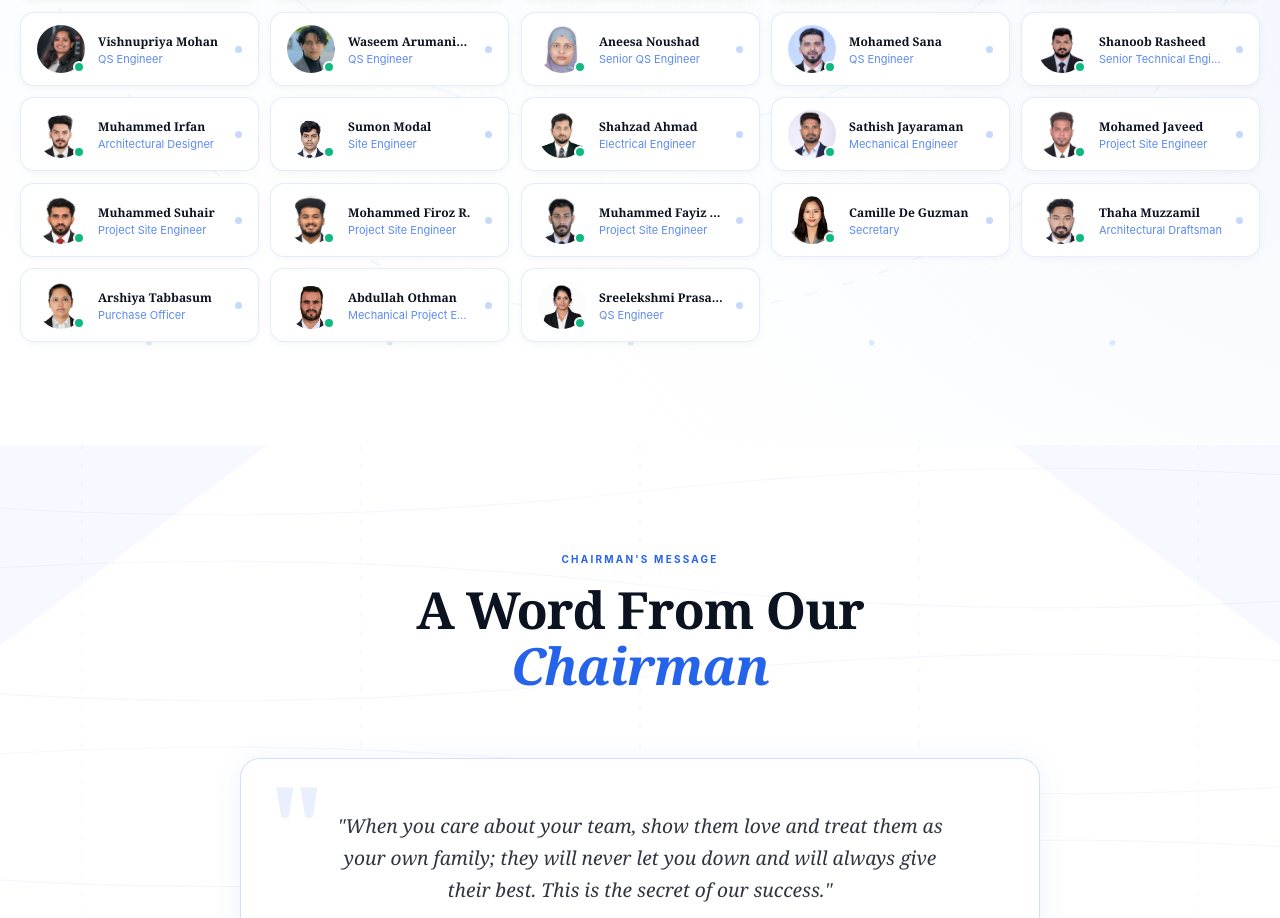
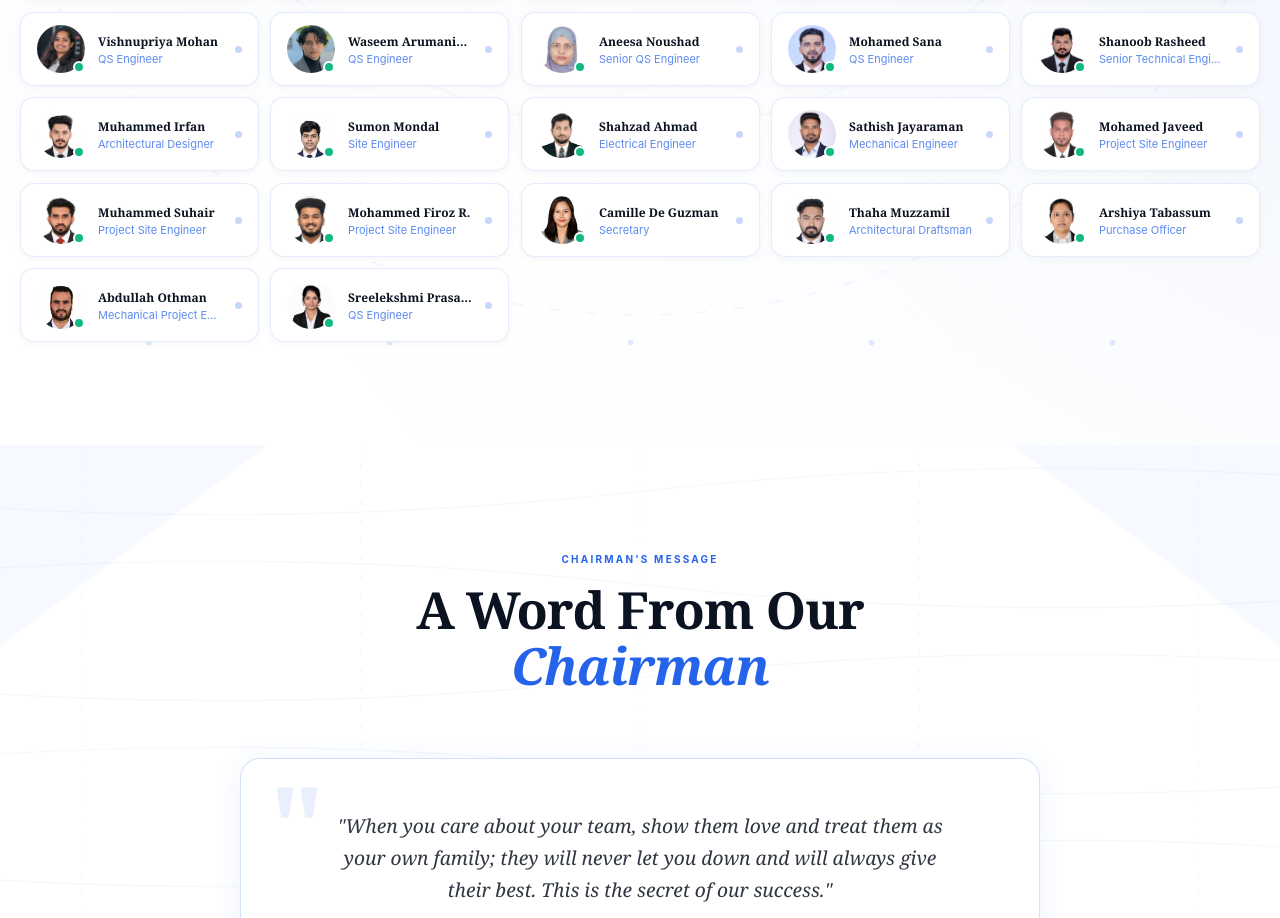
Before and after one commit to Francis221/alaghagroup, a React (Vite) app in the folder AlAghaGroup/: page / in a window 1280 px wide. Shown: the part 8576-9494 px from the top of the page. Built offline with nearby package versions, Linux system fonts and the light colour scheme.

Commit message:
chore: save working state before restructuring

```diff
--- a/AlAghaGroup/src/App.jsx
+++ b/AlAghaGroup/src/App.jsx
@@ -1976,16 +1976,15 @@ const ENGINEERS = [
   { name: "Mohamed Sana", role: "QS Engineer", dept: "Quantity Surveying", photo: qsPhoto5 },
   { name: "Shanoob Rasheed", role: "Senior Technical Engineer", dept: "Engineering", photo: technicalEngineerPhoto },
   { name: "Muhammed Irfan", role: "Architectural Designer", dept: "Design", photo: architectureDesignerPhoto },
-  { name: "Sumon Modal", role: "Site Engineer", dept: "MEP", photo: mepPhoto },
+  { name: "Sumon Mondal", role: "Site Engineer", dept: "MEP", photo: mepPhoto },
   { name: "Shahzad Ahmad", role: "Electrical Engineer", dept: "MEP", photo: electricalEngineerPhoto },
   { name: "Sathish Jayaraman", role: "Mechanical Engineer", dept: "MEP", photo: mechanicalEngineerPhoto },
   { name: "Mohamed Javeed", role: "Project Site Engineer", dept: "Operations", photo: siteEngineerPhoto1 },
   { name: "Muhammed Suhair", role: "Project Site Engineer", dept: "Operations", photo: siteEngineerPhoto2 },
   { name: "Mohammed Firoz R.", role: "Project Site Engineer", dept: "Operations", photo: siteEngineerPhoto3 },
-  { name: "Muhammed Fayiz N.P", role: "Project Site Engineer", dept: "Operations", photo: siteEngineerPhoto4 },
   { name: "Camille De Guzman", role: "Secretary", dept: "Operations", photo: secretaryPhoto },
   { name: "Thaha Muzzamil", role: "Architectural Draftsman", dept: "Operations", photo: architecturalDraftsman },
-  { name: "Arshiya Tabbasum", role: "Purchase Officer", dept: "Operations", photo: PurchaseOfficer },
+  { name: "Arshiya Tabassum", role: "Purchase Officer", dept: "Operations", photo: PurchaseOfficer },
   { name: "Abdullah Othman", role: "Mechanical Project Engineer", dept: "Operations", photo: MechanicalProjectEngineer },
   { name: "Sreelekshmi Prasanan", role: "QS Engineer", dept: "Operations", photo: QsEngineer },
 ];
```
Also changed, not shown: AlAghaGroup/index.html (line endings or trailing spaces).
